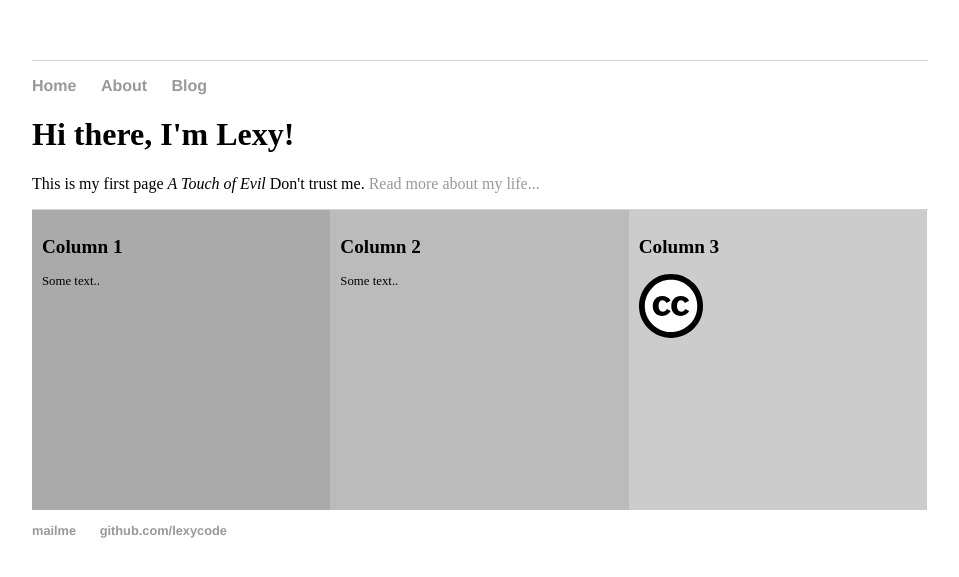
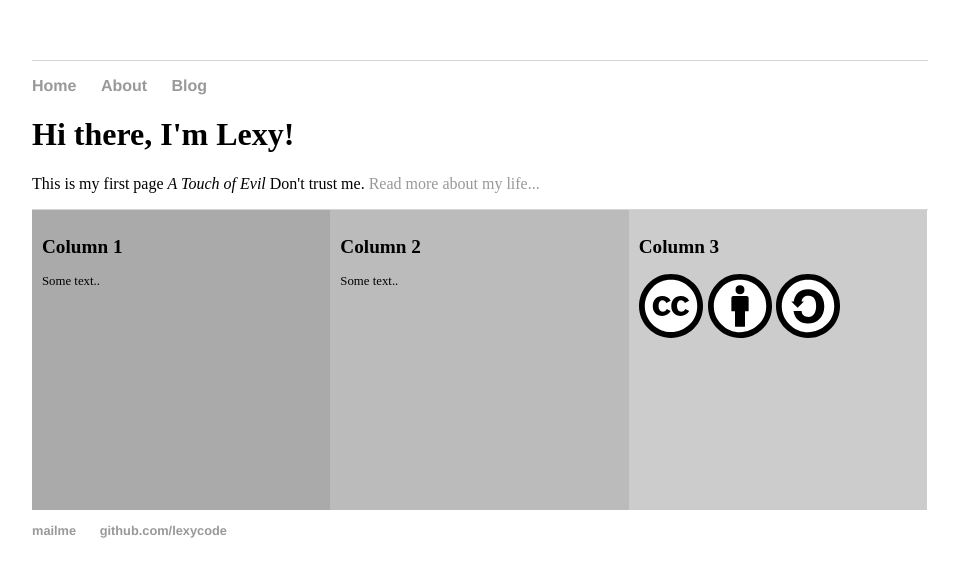
Before and after one commit to lexycode/lexycode.github.io, a Jekyll site: the page built from index.html, in a window 1280 px wide. Shown: the top 577 px of the page, without its empty margins (160-1119 px from the left). Built offline with Jekyll 4.4.1, drawn with Linux system fonts in a browser that asks for light colours.

Commit message:
add img -by-sa

```diff
--- a/_layouts/default.html
+++ b/_layouts/default.html
@@ -29,7 +29,11 @@
 			  </div>
 			  <div class="column" style="background-color:#ccc;">
 			    <h2>Column 3</h2>
-			    <h2><img src="/images/cc.svg" alt="cc"></h2>
+			    <h2>
+						<img src="/images/cc.svg" alt="cc">
+						<img src="/images/by.svg" alt="by">
+						<img src="/images/sa.svg" alt="sa">
+					</h2>
 			  </div>
 			</div>
 
```
